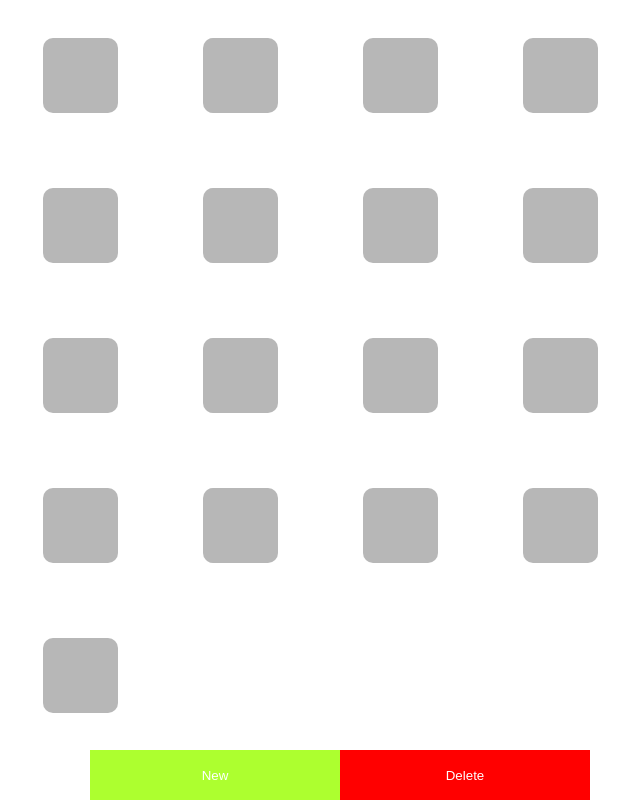
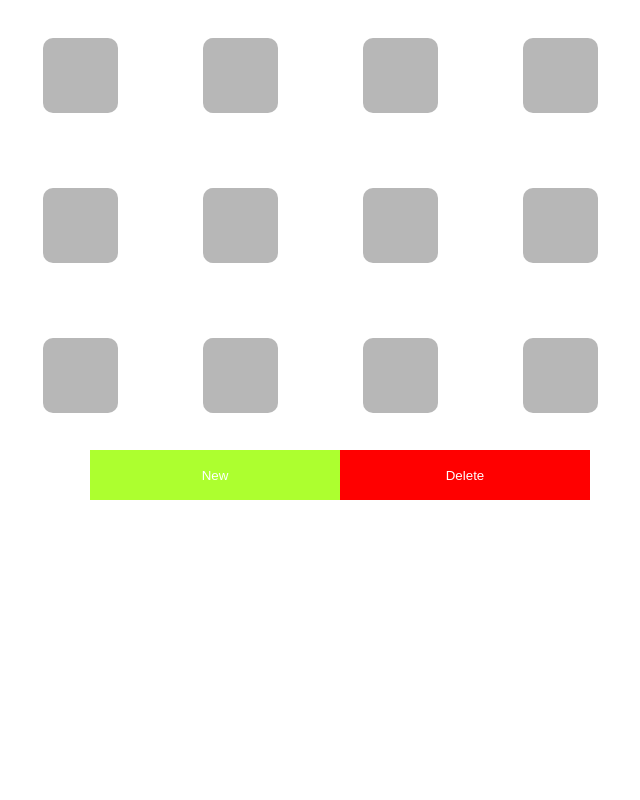
Before and after one commit to bhavinology/country-app, a React (Create React App) app: page / in a window 1280 px wide. Shown: the part 1470-2270 px from the top of the page, without its empty margins (300-940 px from the left). After the commit the page ends 1970 px from the top, so only its background shows below. Built offline with nearby package versions, Linux system fonts and the light colour scheme.

Commit message:
minor changes

```diff
--- a/package.json
+++ b/package.json
@@ -14,6 +14,7 @@
     "react": "^18.2.0",
     "react-dom": "^18.2.0",
     "react-scripts": "5.0.1",
+    "react-uuid": "^2.0.0",
     "web-vitals": "^2.1.4"
   },
   "scripts": {
--- a/src/components/grid/Grid.jsx
+++ b/src/components/grid/Grid.jsx
@@ -1,13 +1,8 @@
 import "./grid.css";
+import uuid from "react-uuid";
 import Input from "../input/Input";
 
 function Grid({ countries, setIdSelect, setIdEdit, setEditCountry, idselect }) {
-  const gridItems = [];
-
-  for (let i = 0; i < 48; i++) {
-    gridItems.push(<div key={i} className="item" />);
-  }
-
   function selectItem(e) {
     e.stopPropagation();
     let id;
@@ -35,22 +30,7 @@ function Grid({ countries, setIdSelect, setIdEdit, setEditCountry, idselect }) {
     console.log("selected item", id);
     setIdSelect(id);
   }
-  const blockCount = 48;
-  const blocks = [];
 
-  for (let i = 0; i < blockCount; i++) {
-    blocks.push(
-      <div
-        key={Number(countries.length + 1)}
-        onClick={selectItem}
-        className="item"
-      >
-        <div className="content">
-          {/* <img src="../../assets/planet-earth.png" alt="country" /> */}
-        </div>
-      </div>
-    );
-  }
   const cells = countries.map((obj) => (
     <div key={obj.key} id={obj.key} onClick={selectItem} className="item">
       <div className="content">
@@ -59,6 +39,19 @@ function Grid({ countries, setIdSelect, setIdEdit, setEditCountry, idselect }) {
       <Input obj={obj} setIdEdit={setIdEdit} setEditCountry={setEditCountry} />
     </div>
   ));
+
+  const blockCount = 43;
+  const blocks = [];
+
+  for (let i = 0; i < blockCount; i++) {
+    blocks.push(
+      <div key={i} id={uuid()} onClick={selectItem} className="item">
+        <div className="content">
+          {/* <img src="../../assets/planet-earth.png" alt="country" /> */}
+        </div>
+      </div>
+    );
+  }
   return (
     <div>
       <div className="container">
```
Also changed, not shown: 1 other file (tests, documents, lock files or other folders).
